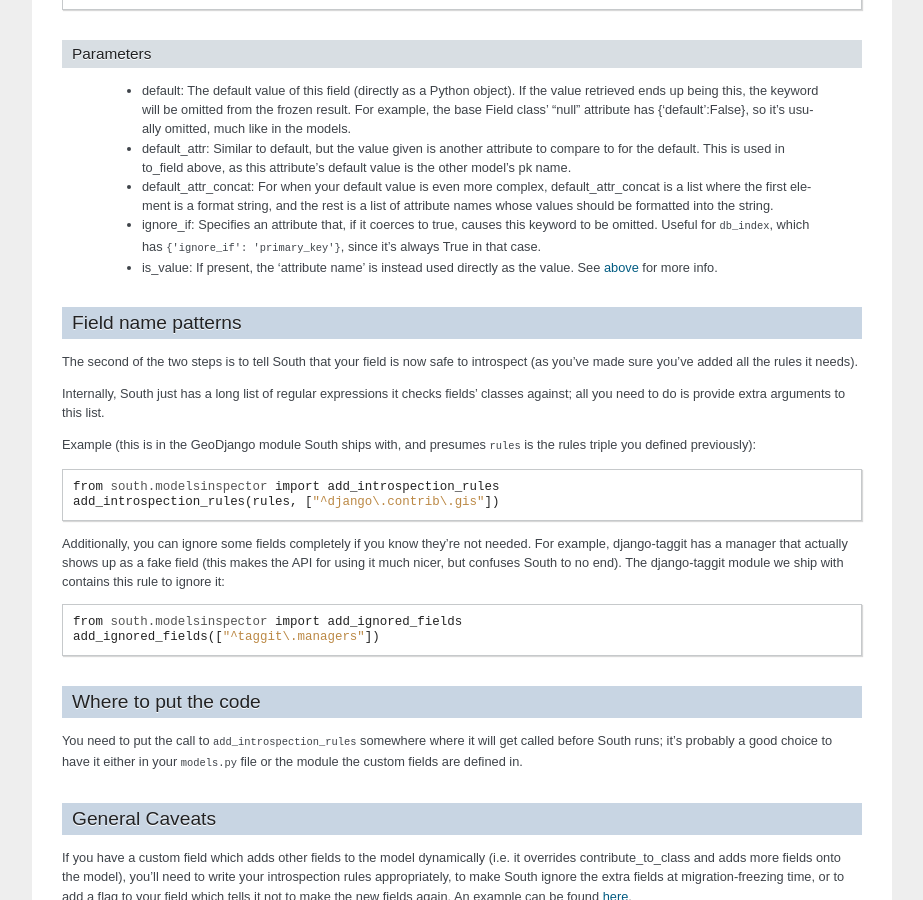
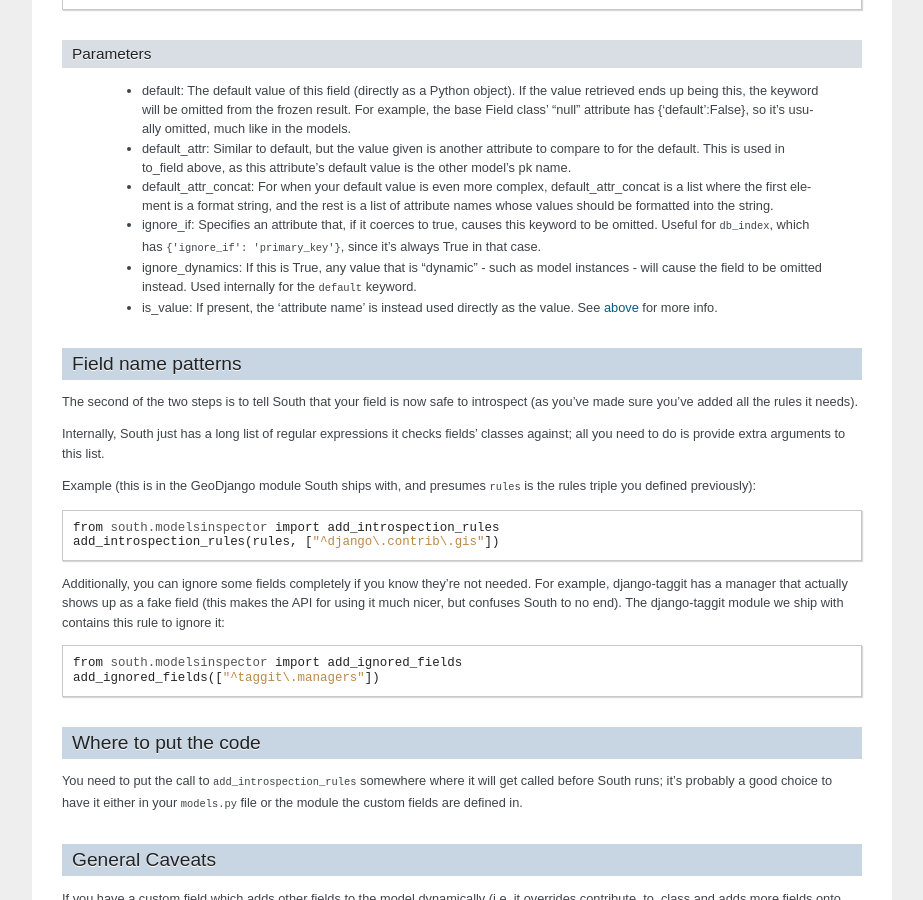
Before and after one commit to matthiask/south, a Sphinx documentation site: the page built from docs/customfields.rst, in a window 1280 px wide and 900 px high, scrolled down 1722 px. Shown: the whole window, without its empty margins (198-1121 px from the left). Built offline with Sphinx 7.4.7, drawn with Linux system fonts in a browser that asks for light colours.

Commit message:
Don't freeze those dastardly dynamic defaults.

```diff
--- a/docs/customfields.rst
+++ b/docs/customfields.rst
@@ -148,6 +148,10 @@ Parameters
    keyword to be omitted. Useful for ``db_index``, which has
    ``{'ignore_if': 'primary_key'}``, since it's always True in that case.
 
+ - ignore_dynamics: If this is True, any value that is "dynamic" - such as model
+   instances - will cause the field to be omitted instead. Used internally
+   for the ``default`` keyword.
+
  - is_value: If present, the 'attribute name' is instead used directly as the
    value. See :ref:`above <is-value-keyword>` for more info.
 
```
Also changed, not shown: 1 other file.
